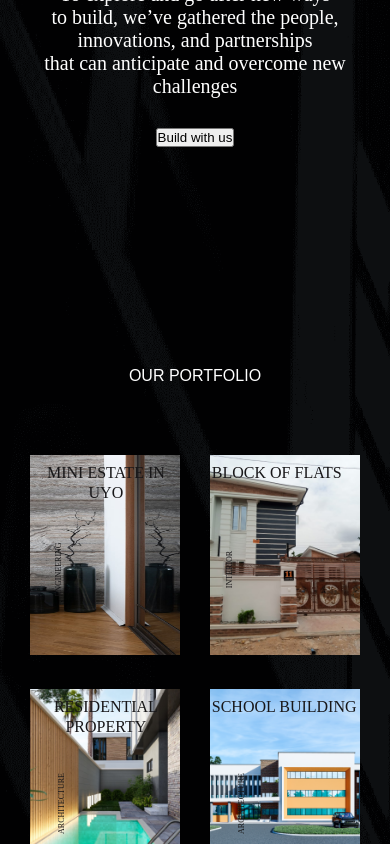
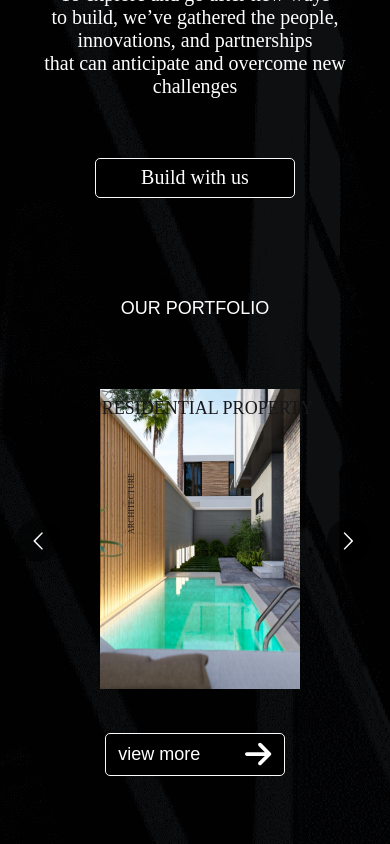
Before and after one commit to argorn-inc/Clay-Cast-Homes, a React (Create React App) app: page / in a window 390 px wide. Shown: the part 4240-5084 px from the top of the page. Built offline with nearby package versions, Linux system fonts and the light colour scheme.

Commit message:
implementing carousel sliders

```diff
--- a/package.json
+++ b/package.json
@@ -12,7 +12,11 @@
     "@testing-library/user-event": "^13.5.0",
     "react": "^18.2.0",
     "react-dom": "^18.2.0",
+    "react-multi-carousel": "^2.8.4",
     "react-scripts": "5.0.1",
+    "react-slick": "^0.29.0",
+    "sass": "^1.69.5",
+    "slick-carousel": "^1.8.1",
     "styled-components": "^6.1.0",
     "web-vitals": "^2.1.4"
   },
--- a/src/components/herosection.css
+++ b/src/components/herosection.css
@@ -4,6 +4,9 @@
      font-family: 'Denk One', sans-serif;
 
  }
+
+
+
 .Hero-section{
     height: auto;
 
@@ -101,6 +104,19 @@
     font-family: Dubai;
 
 }
+.build{
+    border: 1px solid #FBFAFA;
+    width: 200px;
+    height: 40px;
+    color: #ffffff;
+    opacity: 1;
+    font-size: 20px;
+    font-weight: 500;
+    background-color: #000;
+    margin-top: 30px;
+    font-family: Dubai;
+    border-radius: 5px;
+}
 .nums{
     -webkit-text-stroke: 2px;
     font-size: 180px;
@@ -134,24 +150,19 @@
     font-weight: 500;
     font-family: 'Khand', sans-serif;
 }
-
-.port{
+.container-carousel {
+    width: 99vw;
     display: flex;
-    gap: 53.52px;
     margin-top: 70px;
+    transition: transform 0.8s ease-in-out;
     flex-wrap: wrap;
 
-
-}
-.our-portfolio-images{
-flex-grow: 0;
-width: 275px;
-height: 400px;
-flex-wrap: wrap;
 }
 .portfolio-images{
-    height: 400px;
+    height: 430px;
+    /* gap: 10px; */
     flex-wrap: wrap;
+    width: 350px;
 
 }
 .tate{
@@ -324,23 +335,17 @@ flex-wrap: wrap;
    .explore{
     margin-top: -58px;
    }
-   .port{
-    flex-wrap: wrap;
-    flex-direction: row;
-    justify-content: center;
-    align-items: center;
-    gap: 30px;
+   .our-portfolio{
+    margin-top: -30px;
+   }
+   .tate{
+    padding:0 100px;
+   }
 
-   }
-   .our-portfolio-images{
-    width: 150px;
-    height: 200px;
-
-   }
    .portfolio-images{
-    width: 150px;
-    height: 200px;
-
+    width: 200px;
+    height: 300px;
+    gap: 50px 0;
    }
    .tate h2{
     font-size: 10px;
@@ -358,7 +363,7 @@ flex-wrap: wrap;
     display: flex;
     justify-content: center;
     align-items: center;
-    font-size: 16px;
+    font-size: 18px;
    }
    .btn{
     width: 180px;
@@ -375,19 +380,10 @@ flex-wrap: wrap;
    }
   .ready h3{
     font-size: 35px;
-    /* display: flex;
-    justify-content:center;
-    align-items: center; */
+
   }
 
 .Build{
-    /* flex-wrap: wrap;
-    flex-direction: column;
-        flex-direction: row; */
-        /* justify-content: center;
-        align-items: center; */
-        /* gap: 88px; */
-
     gap: 0 85px;
     flex-wrap: wrap;
     margin: -50px 70px;
--- a/src/components/herosection.js
+++ b/src/components/herosection.js
@@ -1,5 +1,6 @@
-
-import './herosection.css';
+import Carousel from "react-multi-carousel";
+import "react-multi-carousel/lib/styles.css";
+import "./herosection.css";
 import Denver from "./img/denver.png";
 import Light from "./img/light 1.png";
 import Architecture from "./img/architecture.png";
@@ -20,12 +21,31 @@ import Consult from "./img/consult.png";
 import Concept from "./img/concept.png";
 import Design from "./img/design.png";
 import Permit from "./img/permit.png";
-import { SectorsImage } from './sectors-images';
-import { FontAwesomeIcon } from '@fortawesome/react-fontawesome';
-import { faArrowRight } from '@fortawesome/free-solid-svg-icons';
-import { BuildImages } from './build-images';
+import { SectorsImage } from "./sectors-images";
+import { FontAwesomeIcon } from "@fortawesome/react-fontawesome";
+import { faArrowRight } from "@fortawesome/free-solid-svg-icons";
+import { BuildImages } from "./build-images";
 
-function Herosection(){
+function Herosection() {
+  const responsive = {
+    superLargeDesktop: {
+      breakpoint: { max: 4000, min: 3000 },
+      items: 5,
+    },
+    desktop: {
+      breakpoint: { max: 3000, min: 1024 },
+      items: 3,
+    },
+    tablet: {
+      breakpoint: { max: 1024, min: 464 },
+      items: 2,
+    },
+    mobile: {
+      breakpoint: { max: 464, min: 0 },
+      items: 1,
+    },
+  };
+
   return (
     <div className="Hero-section">
       <div className="hero">
@@ -90,34 +110,45 @@ function Herosection(){
         <div className="portfolio">
           <div className="our-portfolio">
             <h2>OUR PORTFOLIO</h2>
-              <div className="port">
+            <Carousel
+              responsive={responsive}
+              containerClass="container-carousel"
+              autoPlay={true}
+              autoPlaySpeed={2000}
+            >
               <div className="tate">
                 <h2>MINI ESTATE IN UYO</h2>
                 <p>ENGINEERING</p>
                 <img src={Tate} className="portfolio-images" />
               </div>
               <div className="tate">
+                <h2>3 BEDROOM FLAT</h2>
+                <p>CONSTRUCTION</p>
+                <img src={Bedroom} className="portfolio-images" />
+              </div>
+              <div className="tate">
                 <h2>BLOCK OF FLATS</h2>
                 <p>INTERIOR</p>
-                  <img src={Flats} className="our-portfolio-images" />
+                <img src={Flats} className="portfolio-images" />
               </div>
 
               <div className="tate">
                 <h2>RESIDENTIAL PROPERTY</h2>
                 <p>ARCHITECTURE</p>
-                  <img src={Residential} className="our-portfolio-images" />
+                <img src={Residential} className="portfolio-images" />
               </div>
               <div className="tate">
                 <h2>SCHOOL BUILDING</h2>
                 <p>ARCHITECTURE</p>
-                  <img src={School} className="our-portfolio-images" />
+                <img src={School} className="portfolio-images" />
               </div>
               <div className="tate">
                 <h2>3 BEDROOM FLAT</h2>
                 <p>CONSTRUCTION</p>
                 <img src={Bedroom} className="portfolio-images" />
               </div>
-              </div>
+            </Carousel>
+
             <div className="view-more-button">
               <button className="btn">
                 view more
```
Also changed, not shown: src/components/footer-copy.js (deleted, +0 -11 lines), 1 other file (tests, documents, lock files or other folders). Lines whose indentation alone changed are shown as unchanged.
